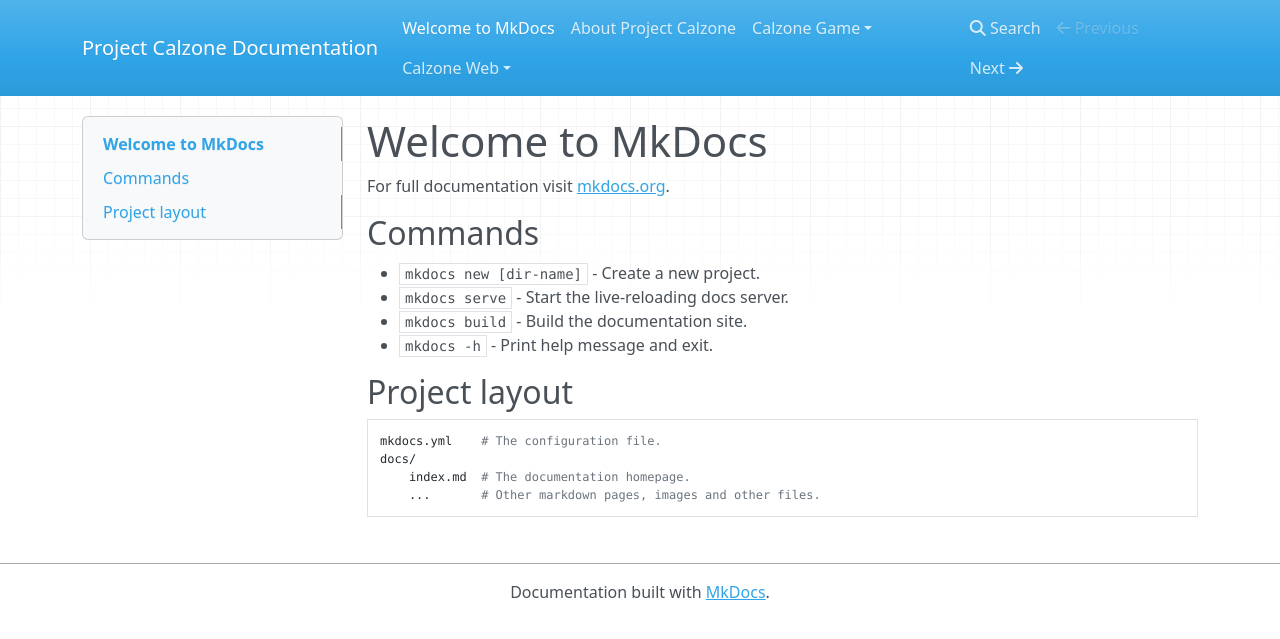
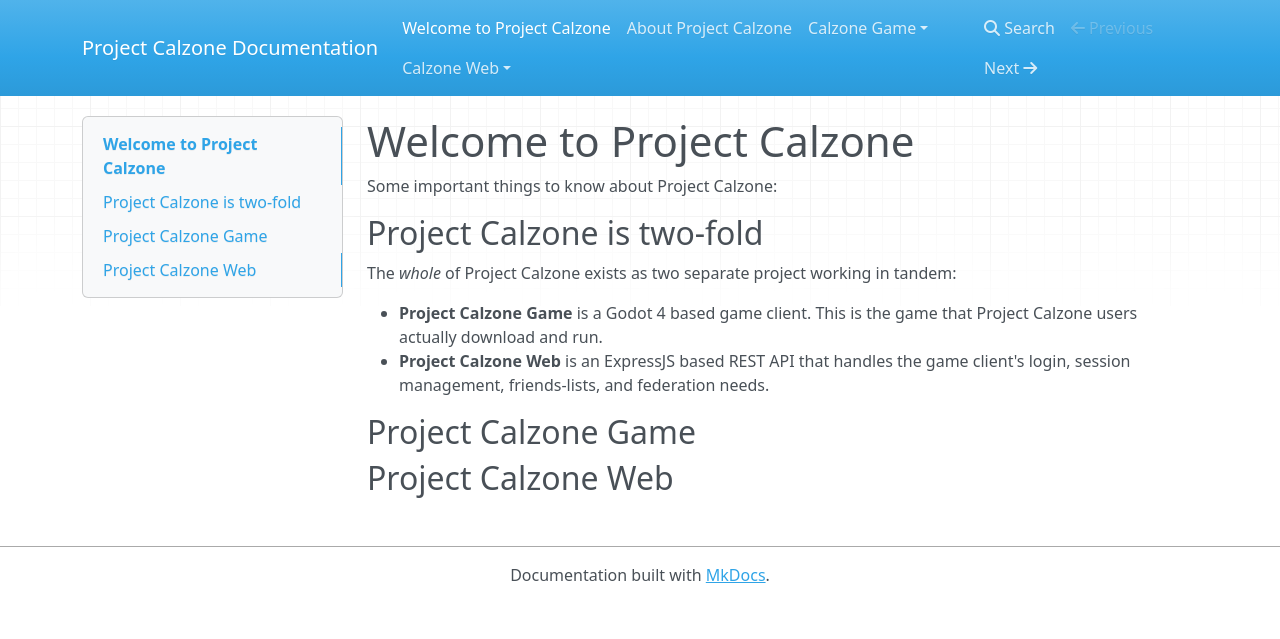
Before and after one commit to TailTwistStudios/Project-Calzone-Docs, an MkDocs documentation site: the page built from docs/index.md, in a window 1280 px wide. Shown: the top 639 px of the page. Built offline with MkDocs 1.6.1, drawn with Linux system fonts in a browser that asks for light colours; nearby versions of some CDN libraries.

Commit message:
Added more general project information

```diff
--- a/docs/index.md
+++ b/docs/index.md
@@ -1,17 +1,11 @@
-# Welcome to MkDocs
+# Welcome to Project Calzone
+Some important things to know about Project Calzone:
 
-For full documentation visit [mkdocs.org](https://www.mkdocs.org).
+## Project Calzone is two-fold
+The *whole* of Project Calzone exists as two separate project working in tandem:
 
-## Commands
+- **Project Calzone Game** is a Godot 4 based game client. This is the game that Project Calzone users actually download and run.
+- **Project Calzone Web** is an ExpressJS based REST API that handles the game client's login, session management, friends-lists, and federation needs.
 
-* `mkdocs new [dir-name]` - Create a new project.
-* `mkdocs serve` - Start the live-reloading docs server.
-* `mkdocs build` - Build the documentation site.
-* `mkdocs -h` - Print help message and exit.
-
-## Project layout
-
-    mkdocs.yml    # The configuration file.
-    docs/
-        index.md  # The documentation homepage.
-        ...       # Other markdown pages, images and other files.
+## Project Calzone Game
+## Project Calzone Web
```
Also changed, not shown: docs/about.md (+11 -0 lines).
